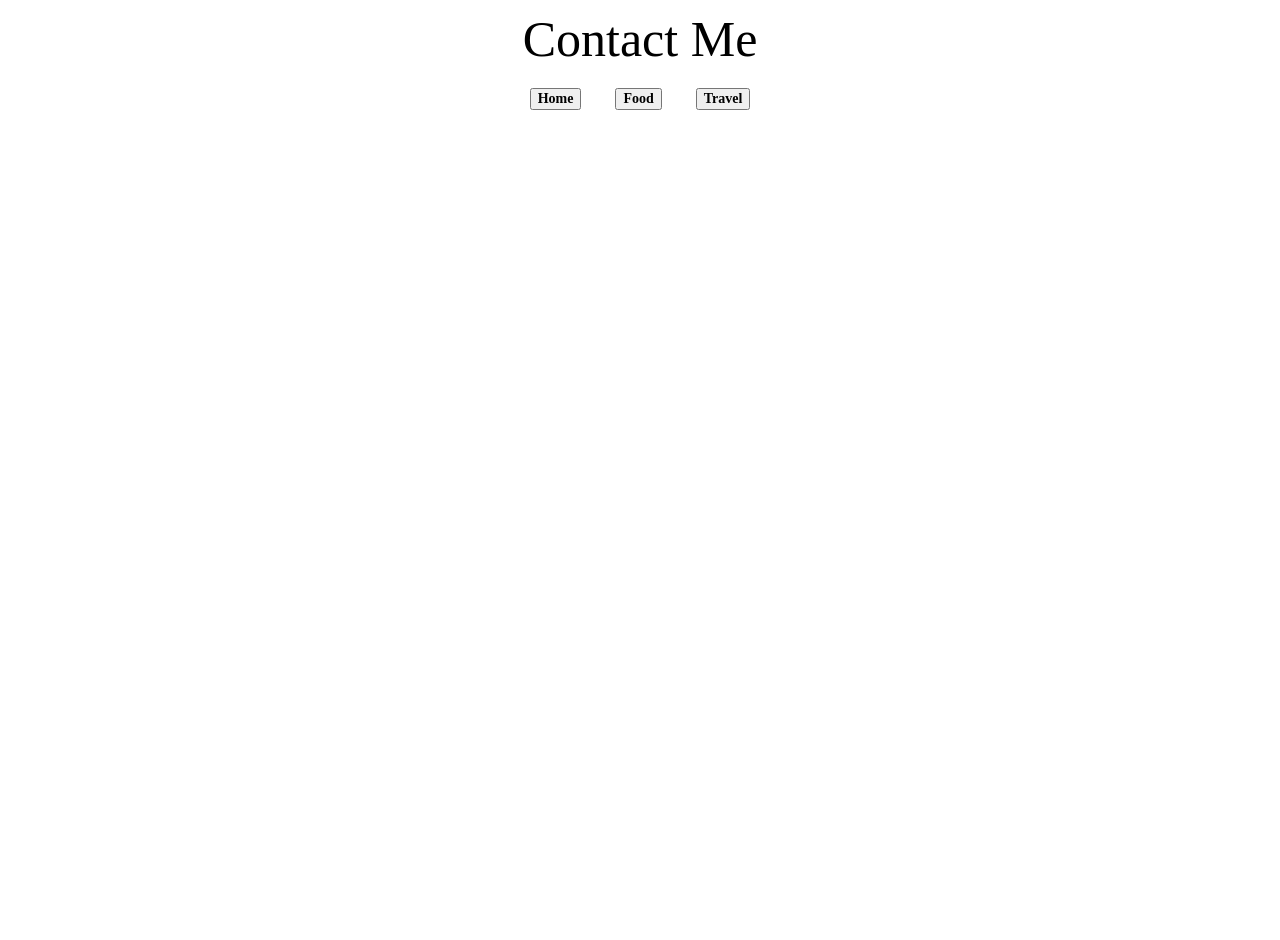
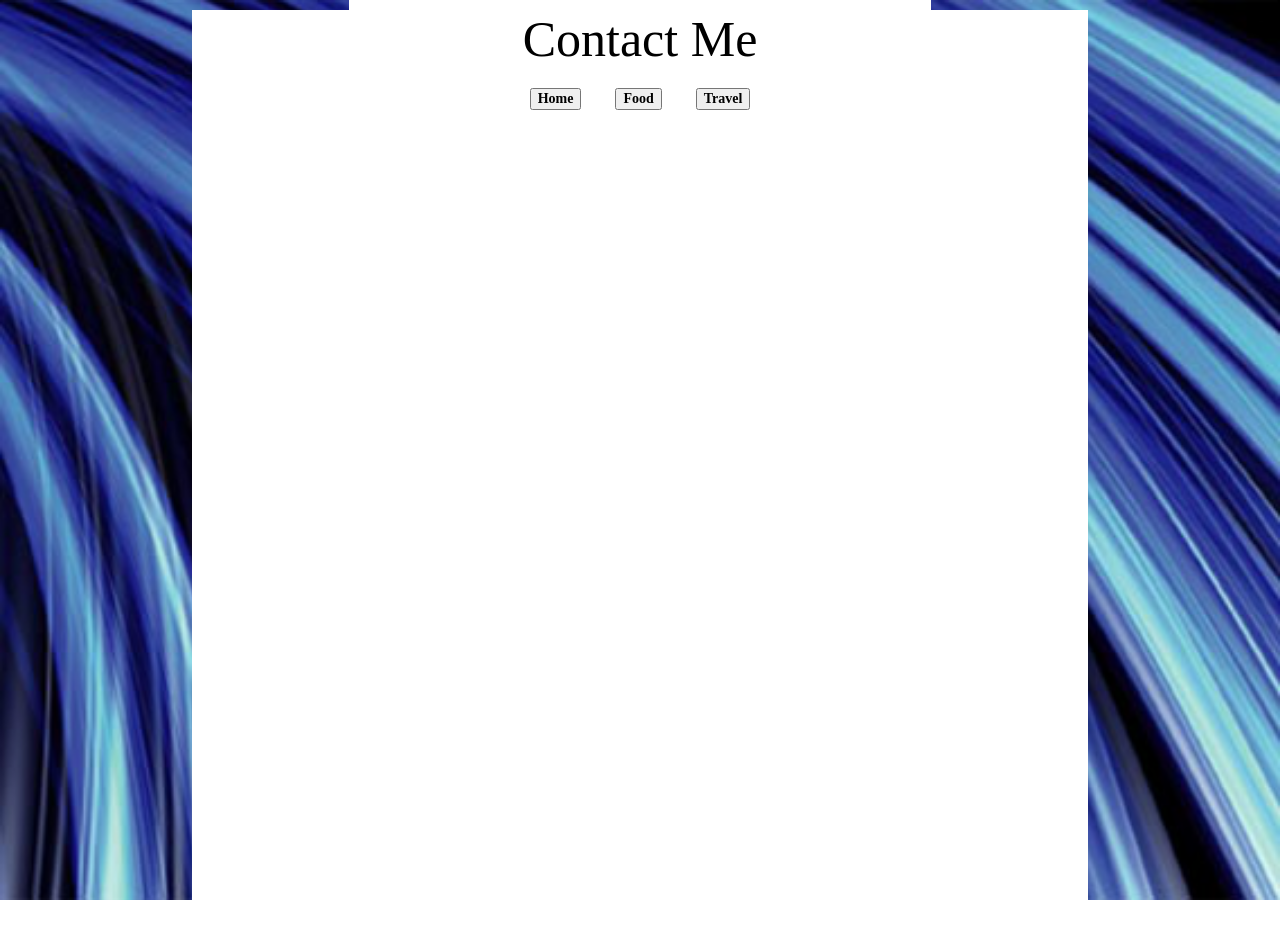
Before and after one commit to WenniAlexander/Website, a Jekyll site: the page built from contact/index.html, in a window 1280 px wide. Built offline with Jekyll 4.4.1, drawn with Linux system fonts in a browser that asks for light colours; some web fonts are replaced; before the commit the page ends 900 px from its top, so only the background shows below that.

Commit message:
Update contact.css

```diff
--- a/css/contact.css
+++ b/css/contact.css
@@ -2,6 +2,29 @@
 html {
     height: 100%;
 }
+
+
+body {
+    margin: 0;
+    padding: 0;
+    height: 100%;
+
+    background-position: center left, center right;
+    background-repeat: no-repeat;
+    background-image: url(/Image/cableleft.png), url(/Image/cableright.png);
+    background-size: contain;
+    background-attachment: fixed;
+
+    text-align: center;
+}
+
+#wholebody {
+    width: 70%;
+    background-color: #fff;
+    min-height: 100%;
+    padding-bottom: 30px;
+}
+
 
 /* headings */
 h1, h2, h3, h4, h5, h6 {
```
